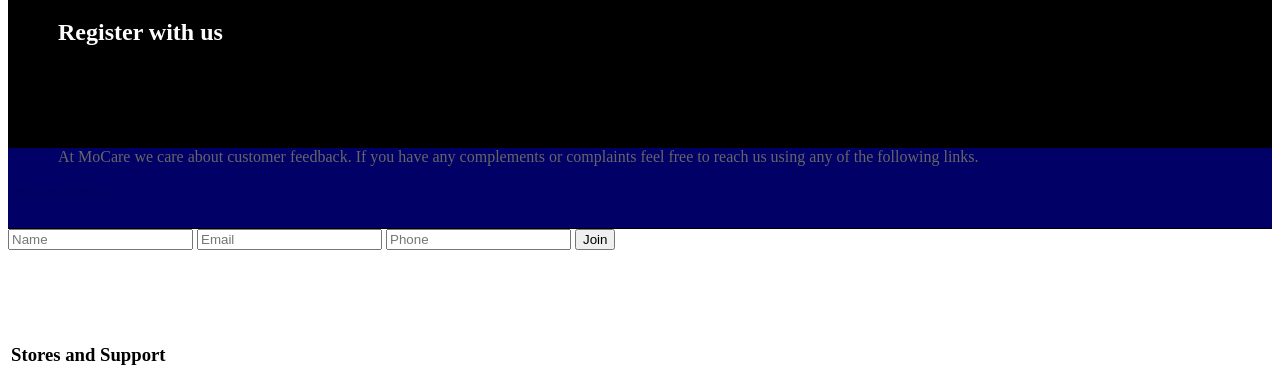
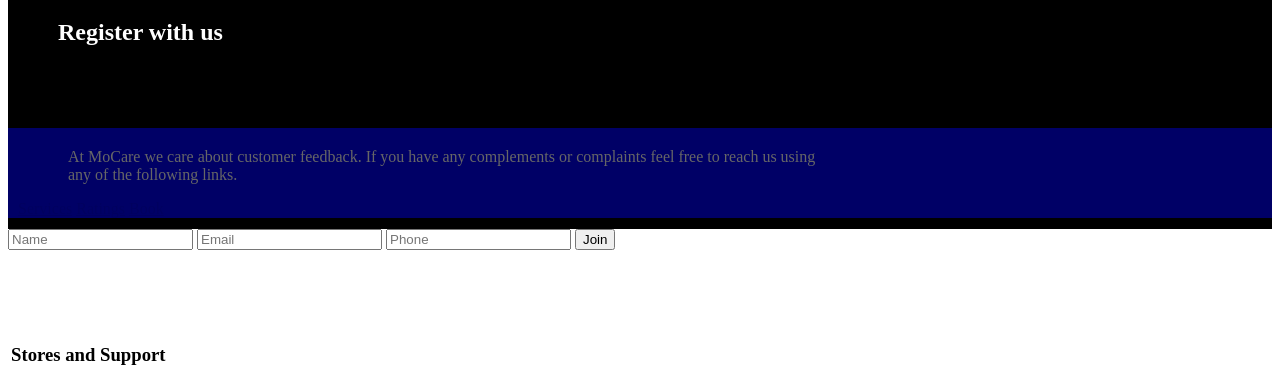
Before and after one commit to Sonray/MoCare, a plain HTML site: page index.html in a window 1280 px wide. Shown: the part 349-733 px from the top of the page. Drawn offline with Linux system fonts and the light colour scheme.

Commit message:
Styled the second div and aditional html

```diff
--- a/index.css
+++ b/index.css
@@ -5,7 +5,7 @@
     align-content: center;
     padding-top: 20px;
 }
-nav {
+.class, #ras {
     position: float;
     width: 49%;
     height: 50px;
@@ -35,17 +35,19 @@ h1{
     font-size: 220px;
     margin-left: 50px;
 }
-#first, p {
+#first, p:first-child {
     margin-top: -150px;
     margin-left: 50px;
 }
-#second{
+.second {
     height: 80px;
-    width: 100%;
     background-color: blue;
     opacity: 0.4;
-    margin-top: 35px;
+    margin-top: 82px;
+    padding-top: 10px;
+    padding-left: 10px;
 }
-#second, p {
-    margin-top: 102px;
+.second > p {
+    margin-top: 10px;
+    width: 60%;
 }
--- a/index.html
+++ b/index.html
@@ -16,7 +16,7 @@
 
     <body>
         <div class = "head">
-            <nav>
+            <nav id="ras">
                     <a href="index.html">Home</a>
                     <a href="#self">Inventory</a>
                     <a href="#self">Affiliates</a>
@@ -46,15 +46,19 @@
                 </p>
             </div>
 
-            <div id = "second">
+            <div class = "second">
 
                 <p>At MoCare we care about customer feedback.
                     If you have any complements or complaints feel
                     free to reach us using any of the following links.
                 </p>
+
                 <div class="navigation">
-                    <a href="#services">Services</a>
-                    <a href="#rate">Ratings</a>
+                    <nav>
+                        <a href="#services">Services</a>
+                        <a href="#rate">Ratings</a>
+                        <a href="#book">Book</a>
+                    </nav>
                 </div>
 
             </div>
```
